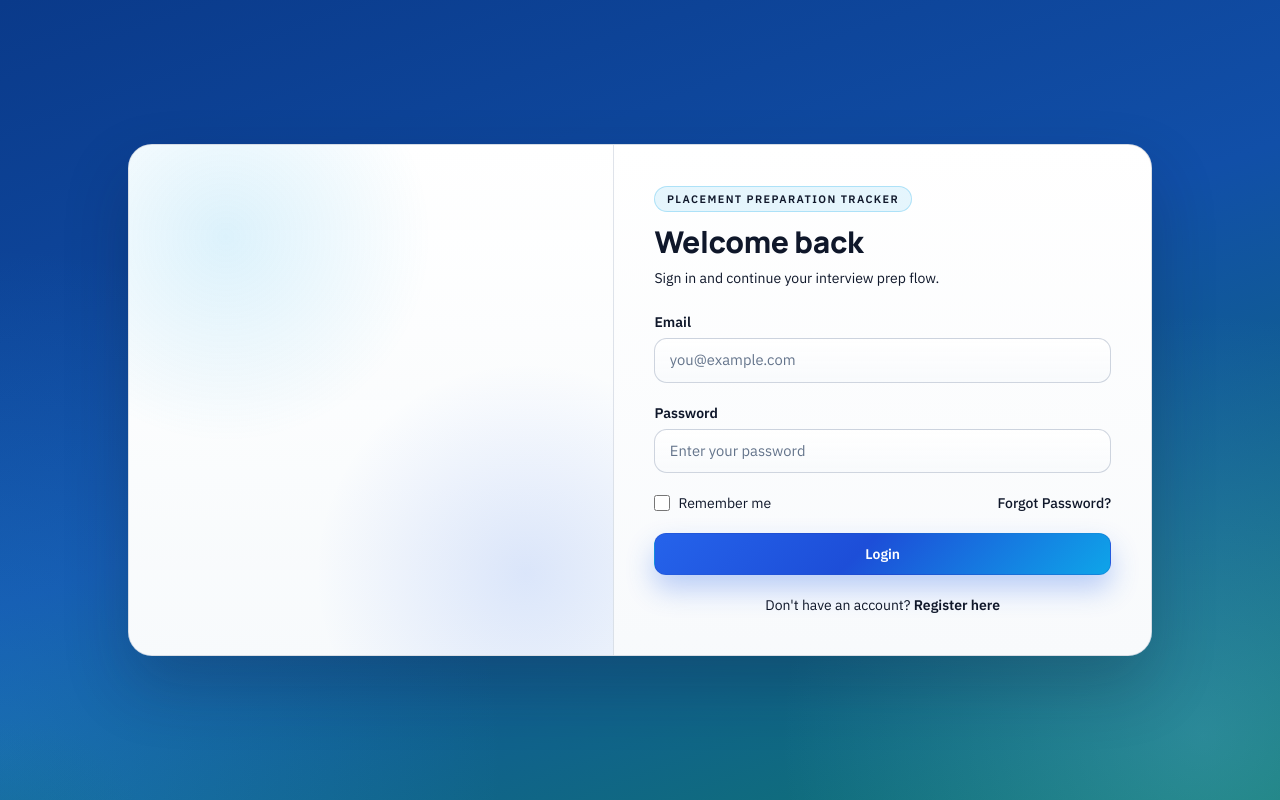
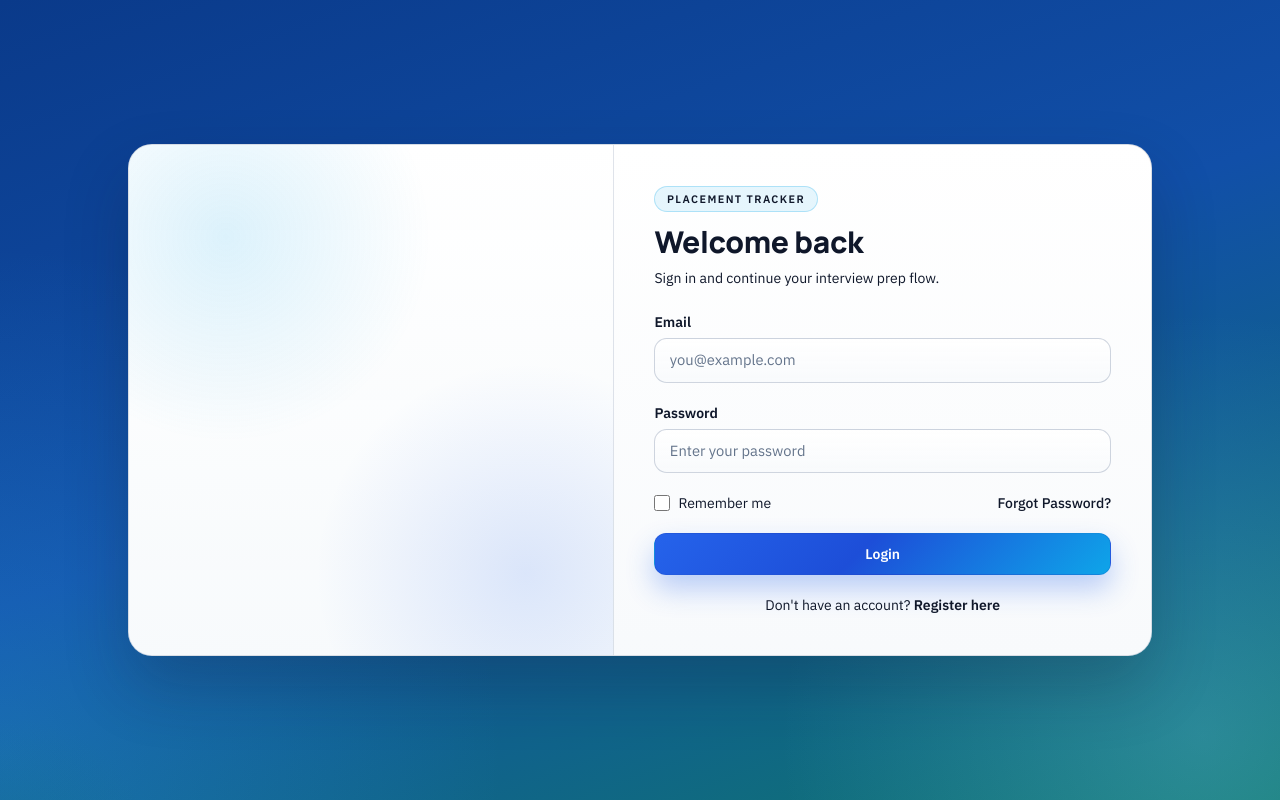
Before and after one commit to ASWANTH299/Placement-Preparation-Tracker, a React app in the folder frontend/: page /login in a window 1280 px wide. Built offline with nearby package versions, Linux system fonts and the light colour scheme; no server answers; the HTML template or start-up script is replaced by a standard one.

Commit message:
Changed the name

```diff
--- a/frontend/src/components/Common/AdminNavbar.jsx
+++ b/frontend/src/components/Common/AdminNavbar.jsx
@@ -14,7 +14,7 @@ export default function AdminNavbar() {
       <div className="flex w-full items-center justify-between py-3 pr-4 pl-3 sm:pr-6 sm:pl-4 lg:pr-8 lg:pl-4">
         <Link to="/admin-dashboard" className="flex items-center gap-3 text-base font-semibold text-teal-700 sm:text-lg">
           <img src={ptLogo} alt="PT logo" className="h-[2.25rem] w-[2.25rem] rounded-full object-cover sm:h-[2.75rem] sm:w-[2.75rem]" />
-          <span>Placement Preparation Tracker Admin</span>
+          <span>Placement Tracker Admin</span>
         </Link>
         <nav aria-label="Admin navigation" className="flex items-center gap-2 overflow-x-auto whitespace-nowrap sm:gap-4">
           {navItems.map((item) => (
--- a/frontend/src/components/Common/Navbar.jsx
+++ b/frontend/src/components/Common/Navbar.jsx
@@ -181,7 +181,7 @@ export default function Navbar() {
       <div className="flex w-full items-center gap-2 py-3 pr-4 pl-3 sm:gap-3 sm:pr-6 sm:pl-4 lg:pr-8 lg:pl-4">
         <Link to="/dashboard" className={`mr-20 shrink-0 flex items-center gap-2.5 text-sm font-semibold tracking-tight sm:mr-28 sm:text-base ${isDark ? 'text-blue-300' : 'text-slate-900'}`}>
           <img src={ptLogo} alt="PT logo" className="h-[2.25rem] w-[2.25rem] rounded-full object-cover sm:h-[2.75rem] sm:w-[2.75rem]" />
-          <span>Placement Preparation Tracker</span>
+          <span>Placement Tracker</span>
         </Link>
 
         <nav aria-label="Student navigation" className="no-scrollbar min-w-0 flex flex-1 items-center gap-1 overflow-x-auto whitespace-nowrap sm:gap-2">
--- a/frontend/src/pages/LoginPage.jsx
+++ b/frontend/src/pages/LoginPage.jsx
@@ -69,7 +69,6 @@ export default function LoginPage() {
             <div>
               <h1 className="login-brand-title auth-shell-title font-['Manrope'] font-extrabold leading-[0.88]">
                 <span>PLACEMENT</span>
-                <span>PREPARATION</span>
                 <span>TRACKER</span>
               </h1>
             </div>
@@ -78,9 +77,9 @@ export default function LoginPage() {
           <div className="login-details-panel p-6 sm:p-8 lg:p-10">
             <div className="mb-6">
               <p className="login-mobile-brand auth-shell-title mb-2 font-['Manrope'] text-xl font-extrabold tracking-tight lg:hidden">
-                PLACEMENT PREPARATION TRACKER
+                PLACEMENT TRACKER
               </p>
-              <p className="login-kicker">Placement Preparation Tracker</p>
+              <p className="login-kicker">Placement Tracker</p>
               <h2 className="auth-shell-title mt-3 font-['Manrope'] text-3xl font-extrabold">Welcome back</h2>
               <p className="auth-shell-copy mt-2 text-sm">Sign in and continue your interview prep flow.</p>
             </div>
--- a/frontend/src/pages/RegisterPage.jsx
+++ b/frontend/src/pages/RegisterPage.jsx
@@ -71,7 +71,6 @@ export default function RegisterPage() {
             <div>
               <h1 className="login-brand-title auth-shell-title font-['Manrope'] font-extrabold leading-[0.88]">
                 <span>PLACEMENT</span>
-                <span>PREPARATION</span>
                 <span>TRACKER</span>
               </h1>
             </div>
@@ -80,9 +79,9 @@ export default function RegisterPage() {
           <div className="login-details-panel p-6 sm:p-8 lg:p-10">
             <div className="mb-6">
               <p className="login-mobile-brand auth-shell-title mb-2 font-['Manrope'] text-xl font-extrabold tracking-tight lg:hidden">
-                PLACEMENT PREPARATION TRACKER
+                PLACEMENT TRACKER
               </p>
-              <p className="login-kicker">Placement Preparation Tracker</p>
+              <p className="login-kicker">Placement Tracker</p>
               <h2 className="auth-shell-title mt-3 font-['Manrope'] text-3xl font-extrabold">Create your account</h2>
               <p className="auth-shell-copy mt-2 text-sm">Register to access your dashboard.</p>
             </div>
--- a/frontend/src/utils/constants.js
+++ b/frontend/src/utils/constants.js
@@ -1,4 +1,4 @@
-export const APP_NAME = 'Placement Preparation Tracker'
+export const APP_NAME = 'Placement Tracker'
 export const API_BASE_URL = 'http://localhost:5000/api/v1'
 
 export const ROUTES = {
```
Also changed, not shown: frontend/src/assets/pt-logo.svg.
